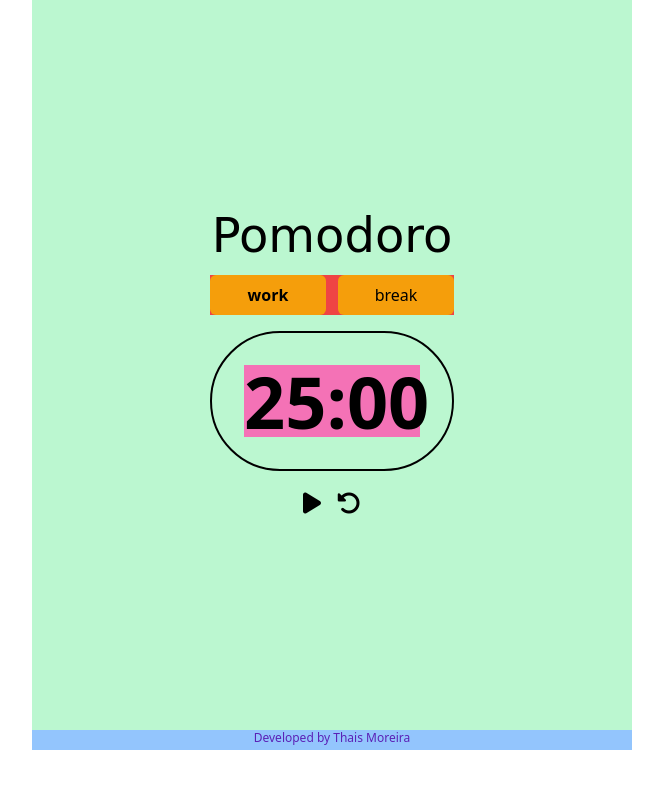
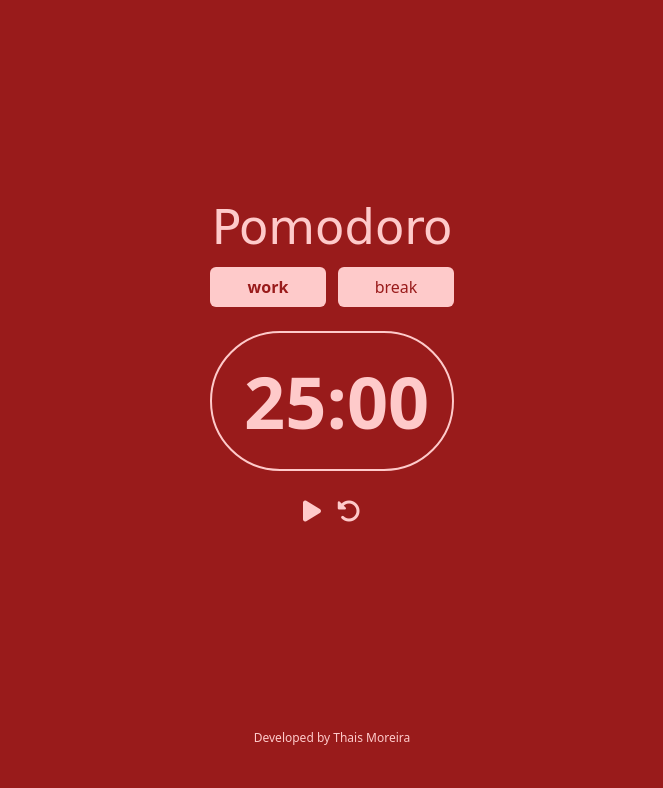
Before and after one commit to thaismoreiradev/pomodoro, a website: page index.html in a window 1280 px wide. Shown: the whole page, without its empty margins (308-971 px from the left). Drawn offline with Linux system fonts and the light colour scheme; a web font is replaced by a local one.

Commit message:
pomodoro finished

```diff
--- a/app.js
+++ b/app.js
@@ -1,8 +1,10 @@
 // variables
 let workTitle = document.querySelector("#work");
 let breakTitle = document.querySelector("#break");
-let activeTitle = ("font-weight: bolder")
-let inactiveTitle = ("font-weight: normal")
+let activeTitle = ("font-weight: bolder");
+let inactiveTitle = ("font-weight: normal");
+const playPauseButton = document.querySelector("#play-pause-btn");
+const restartButton = document.querySelector("#restart")
 
 // for change the icon between play and pause
 let playing = false;
@@ -15,19 +17,16 @@ let timer;
 let minutes = 24;
 let seconds = 59;
 
-
 // initial display
 window.onload = () => {
     workTitle.style = activeTitle;
 }
-
 
 const pauseTimer = () => {
         playing = false;
         // changing buttons play and pause
         document.getElementById("play-pause").classList.add("fa-play");
         document.getElementById("play-pause").classList.remove("fa-pause");
-
         // for temporaly pause
         clearInterval(timer);
 }
@@ -37,20 +36,16 @@ const playTimer = () => {
     // changing buttons play and pause
     document.getElementById("play-pause").classList.remove("fa-play");
     document.getElementById("play-pause").classList.add("fa-pause");
-
     // the principal rule
     timer = setInterval(timerFunction, 5);
 }
 
-
 const restartingTime = () => {
-
         if(working === false){
-
             // restarting break for 5 minutes
             minutes = 4;
             seconds = 59;
-            document.getElementById("minutes").innerHTML = "5";
+            document.getElementById("minutes").innerHTML = "05";
             document.getElementById("seconds").innerHTML = "00";
         }else{
             // restarting work for 25 minutes
@@ -59,10 +54,24 @@ const restartingTime = () => {
             document.getElementById("minutes").innerHTML = "25";
             document.getElementById("seconds").innerHTML = "00";
         }
-
         // for pause the countdown after restart
         pauseTimer();
 };
+
+
+// to play the alarm when every cycle is finish
+const playAlarm = () => {
+    document.getElementById("alarm").play();
+    pauseTimer();
+
+    // to block the click while its ringing
+    playPauseButton.removeEventListener("click", startingTimer)
+    restartButton.removeEventListener("click", restartingTime)
+
+    // to play again
+    setTimeout(playTimer, 4000);
+    setTimeout(addEventsButtons, 4000);
+}
 
 
 // countdown
@@ -90,11 +99,9 @@ const restartingTime = () => {
             // when all minutes ends
             if(minutes === -1){
                 working = !working
+                playAlarm();
 
                 if(working === false){
-
-                    document.getElementById("alarm").play();
-
 
                     // changing the word in focus
                     workTitle.style = inactiveTitle;
@@ -124,3 +131,11 @@ const startingTimer = () => {
         pauseTimer();
     }
 }
+
+
+const addEventsButtons = () => {
+    playPauseButton.addEventListener("click", startingTimer);
+    restartButton.addEventListener("click", restartingTime);
+}
+
+addEventsButtons();
--- a/index.html
+++ b/index.html
@@ -4,7 +4,6 @@
     <meta charset="UTF-8">
     <meta name="viewport" content="width=device-width, initial-scale=1.0">
     <title>Pomodoro Timer</title>
-
     <link rel="stylesheet" href="./main.css">
     <!-- title font -->
     <link rel="preconnect" href="https://fonts.googleapis.com">
@@ -14,65 +13,61 @@
     <link rel="stylesheet" href="https://cdnjs.cloudflare.com/ajax/libs/font-awesome/6.2.0/css/all.min.css"
         integrity="sha512-xh6O/CkQoPOWDdYTDqeRdPCVd1SpvCA9XXcUnZS2FmJNp1coAFzvtCN9BmamE+4aHK8yyUHUSCcJHgXloTyT2A=="
         crossorigin="anonymous" referrerpolicy="no-referrer" />
+</head>
 
-</head>
-<body>
+<body class="bg-red-800">
     <!-- principal container -->
-    <div class="w-screen h-screen max-w-[600px] max-h-[750px] bg-blue-300 flex flex-col m-auto items-center justify-between">
+    <div class="w-screen h-screen max-w-[600px] max-h-[750px] flex flex-col m-auto items-center justify-between">
 
-        <div class="bg-green-200 w-full h-full flex flex-col items-center justify-center gap-4">
+        <div class="w-full h-full flex flex-col items-center justify-center gap-4">
         <header>
             <!-- title -->
-            <h1 class="font-Lily text-4xl xs:text-5xl">Pomodoro</h1>
+            <h1 class="font-Lily text-4xl xs:text-5xl text-red-200">Pomodoro</h1>
         </header>
 
-        <main class="flex flex-col gap-4">
+        <main class="flex flex-col gap-6">
             <!-- container painel -->
-            <div class="bg-red-500 flex gap-3 justify-center">
-                <p id="work" class="bg-amber-500 p-2 rounded-md w-full text-center">work</p>
-                <p id="break" class="bg-amber-500 p-2 rounded-md w-full text-center">break</p>
+            <div class="flex gap-3 justify-center">
+                <p id="work" class="bg-red-200 p-2 rounded-md w-full text-center text-red-800">work</p>
+                <p id="break" class="bg-red-200 p-2 rounded-md w-full text-center text-red-800">break</p>
             </div>
 
             <!-- container timer -->
-
-            <div class="rounded-full  border-2 border-black p-8 font-semibold">
+                    <div class="rounded-full  border-2 border-red-200 p-8 font-semibold text-red-200">
                     <!-- time -->
-                    <div class="flex text-7xl w-44 items-center bg-pink-400">
+                    <div class="flex text-7xl w-44 items-center">
                     <p id="minutes">25</p>
                     <p>:</p>
                     <p id="seconds">00</p>
                     </div>
             </div>
 
-
             <!-- controls -->
-            <div class="flex gap-4 justify-center text-2xl">
-                <button onclick="startingTimer()">
+            <div class="flex gap-4 justify-center text-2xl text-red-200">
+                <button id="play-pause-btn">
                     <i id="play-pause" class="fa-solid fa-play"></i>
                 </button>
-                <button id="restart" onclick="restartingTime()">
+                <button id="restart">
                     <i class="fa-solid fa-rotate-left"></i>
                 </button>
             </div>
         </main>
         </div>
-        <footer class="pb-1 text-xs text-violet-800">
+
+        <footer class="pb-1 text-xs text-red-200">
             <p>Developed by
                 <a href="https://github.com/thaismoreiradev" target="_blank" rel="noopener noreferrer">Thais
                     Moreira
                 </a>
             </p>
-
         </footer>
 </div>
 
-<audio id="alarm">
-    <source src="./Cartoon Cowbell.mp3" type="audio/mp3" />
-    seu navegador não suporta HTML5
-</audio>
-
-
-
+    <!-- audio for alarm script -->
+    <audio id="alarm">
+        <source src="./Cartoon Cowbell.mp3" type="audio/mp3" />
+        seu navegador não suporta HTML5
+    </audio>
     <script src="./app.js"></script>
 </body>
 </html>
```
Also changed, not shown: main.css.
